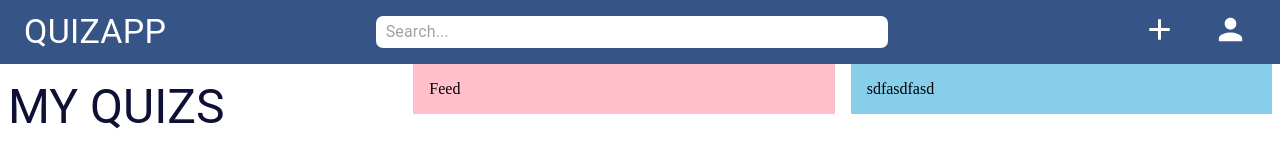
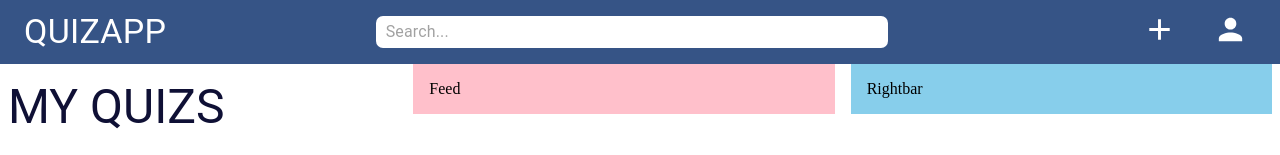
Before and after one commit to ertugakmann/OnlineQuizApp, a React (Vite) app in the folder OnlineQuizApp/: page / in a window 1280 px wide. Shown: the top 155 px of the page. Built offline with nearby package versions, Linux system fonts and the light colour scheme.

Commit message:
I made it responsive.

```diff
--- a/OnlineQuizApp/src/components/RightBar.jsx
+++ b/OnlineQuizApp/src/components/RightBar.jsx
@@ -3,8 +3,13 @@ import React from "react";
 
 function RightBar() {
   return (
-    <Box bgcolor={"skyblue"} flex={1} p={2}>
-      sdfasdfasd
+    <Box
+      bgcolor={"skyblue"}
+      flex={1}
+      p={2}
+      sx={{ display: { xs: "none", sm: "block" } }}
+    >
+      Rightbar
     </Box>
   );
 }
```
